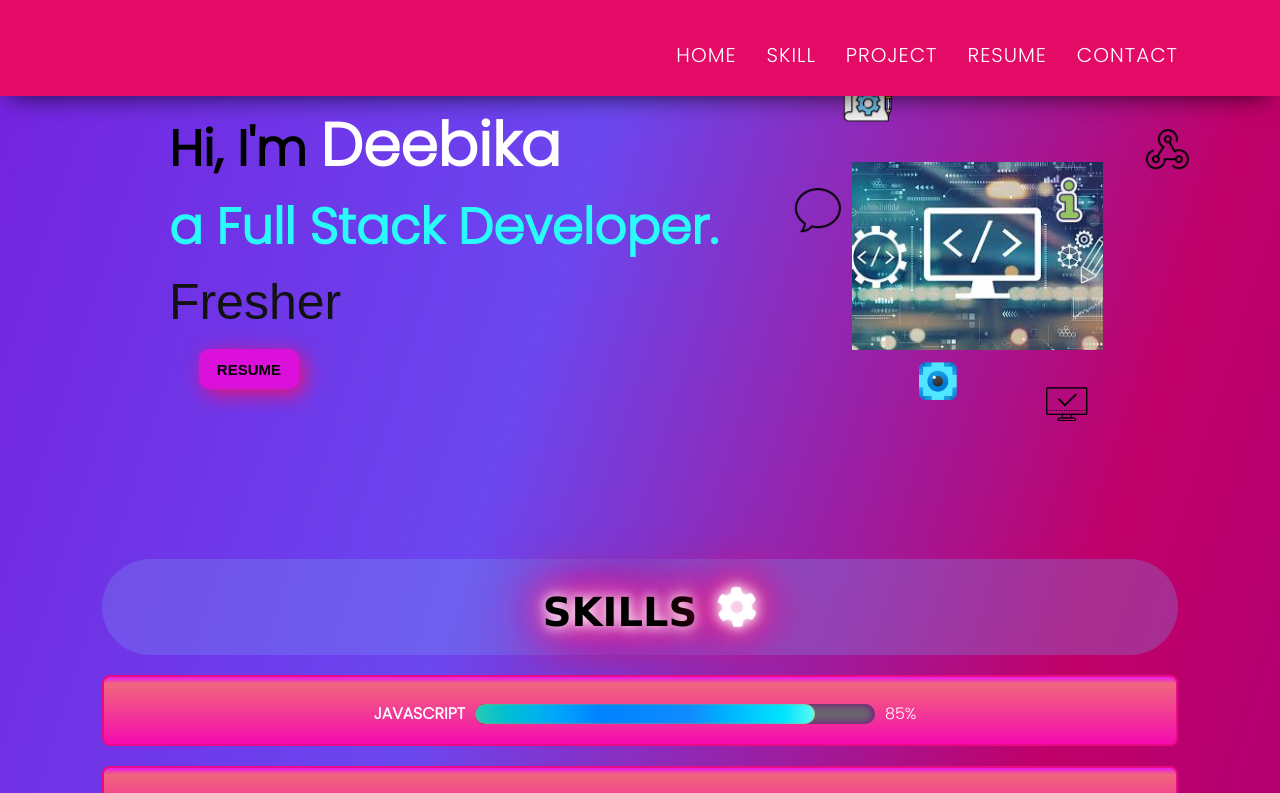
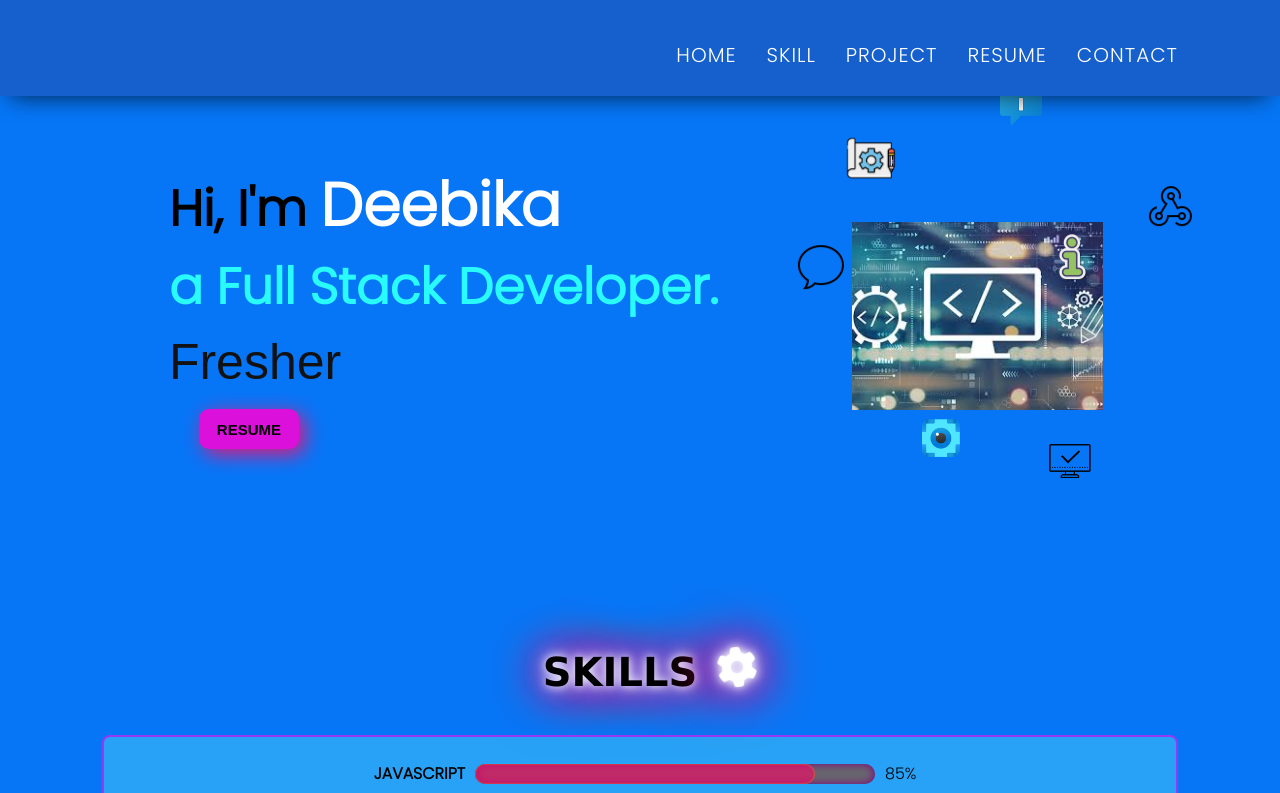
Before and after one commit to DeebikaSubramanian/Deebika-portfolio, a React (Create React App) app: page / in a window 1280 px wide. Shown: the top 793 px of the page. Built offline with nearby package versions, Linux system fonts and the light colour scheme; a web font is replaced by a local one.

Commit message:
commited

```diff
--- a/src/App.css
+++ b/src/App.css
@@ -2,8 +2,8 @@
 
 body
 {
-  background-image: linear-gradient(to right bottom, #7422de, #6b47f0, #c00069, #a10080, #751092);
-  color:white;
+  background-color: rgb(6, 118, 247);
+  color:black;
   font-family:"Poppins",sans-serif;
 
 }
@@ -49,9 +49,9 @@ button{
   display:flex;
   justify-content: center;
   align-items: center;
-  background-color: rgba(121, 159, 241, 0.288);
+  /* background-color: rgba(121, 159, 241, 0.288); */
   text-align: center;
-  border-radius: 50px;
+  /* border-radius: 50px; */
   margin-bottom: 20px;
   color:white !important;
   font-family: Verdana, Geneva, Tahoma, sans-serif;
@@ -60,7 +60,7 @@ button{
  }
  @keyframes glow {
   from {
-    text-shadow: 0 0 10px #fff, 0 0 20px #fff, 0 0 30px #e60073, 0 0 40px #e60073, 0 0 50px #e60073, 0 0 60px #e60073, 0 0 70px #e60073;
+    text-shadow: 0 0 10px #fff, 0 0 20px #fff, 0 0 30px #1e2cf3, 0 0 40px #e60073, 0 0 50px #e60073, 0 0 60px #e60073, 0 0 70px #e60073;
   }
 
   to {
--- a/src/App.js
+++ b/src/App.js
@@ -15,7 +15,7 @@ function App() {
     <Home/>
     <Skill/>
     <Project/>
-    <Resume/>
+    {/* <Resume/> */}
     <Contact/>
     </div>
 
--- a/src/components/contact/contact.css
+++ b/src/components/contact/contact.css
@@ -23,16 +23,16 @@ label
 {
     width: 90%;
     height: 50px;
-    /* border-radius: 25px; */
+    border-radius: 10px;
     }
 .input:hover{
     opacity: 0.5s;
-    transform: translateX(10px);
+    transform: translateX(5px);
     border: 2px solid purple;
-    background-color: rgb(203, 243, 22) !important;
+
 }
 .input:focus{
-    border:3px solid green;
+    border:3px solid rgb(218, 223, 218);
     background-color: rgb(250, 224, 191);
 }
 textarea
@@ -47,7 +47,7 @@ textarea
 .button
 {
     border-radius: 10px;
-   background-color: purple;
+   background-color: rgb(16, 38, 243);
    width:120px;
    height:50px;
     font-size:30px;
@@ -57,8 +57,8 @@ textarea
 }
 .button:hover{
 opacity: 0.3s;
-color:red;
-background-color: yellowgreen;
+color:rgb(12, 11, 11);
+background-color: rgb(227, 230, 221);
 }
 .container
 {
@@ -69,9 +69,9 @@ background-color: yellowgreen;
     padding:15px;
     display: flex;
     justify-content: space-between;
-    border:3px solid purple;
+    border:3px solid rgb(26, 4, 63);
     width:80vw;
-    background-color: rgb(214, 19, 140);
+    background-color: rgb(6, 80, 241);
 }
 .form
 {
--- a/src/components/header/Header.js
+++ b/src/components/header/Header.js
@@ -52,9 +52,6 @@
 
 import React, { useState } from "react"
 import "./header.css"
-import { Link, animateScroll as scroll } from "react-scroll";
-
-
 
 const Header = () => {
   // fixed Header
--- a/src/components/header/header.css
+++ b/src/components/header/header.css
@@ -24,15 +24,12 @@ header {
     letter-spacing: 1px;
   }
   header ul li a:hover {
-    color: black;
-    border: 2px solid black;
-    border-radius:10px;
-    background-color: #ff014f;
+    color: rgb(240, 229, 229);
     cursor:pointer;
-    transition: all 0.5s ease-in-out;
-  }
+    border-top: #b41717 4px solid;
+   }
   header ul li a:focus{
-    background-color: red;
+    border-top: #b41717 4px solid;
   }
   .home-btn {
     padding: 18px 25px;
@@ -40,7 +37,7 @@ header {
     transition: 0.3s all ease;
     cursor: pointer;
     height: fit-content;
-    color: #ff014f;
+    color: #8015e4;
   }
   .home-btn {
     background: linear-gradient(145deg, purple, #b41717);
@@ -61,7 +58,7 @@ header {
     top: 0;
     z-index: 1000;
     width: 100%;
-    background-color: rgb(228, 11, 102);
+    background-color: rgb(22, 96, 206);
     box-shadow: -1px 11px 24px -11px rgba(0, 0, 0, 0.75);
     transition: 0.5s;
   }
@@ -87,7 +84,7 @@ header {
       transition: all 0.5s ease-in-out;
       width: 120%;
       /* height: 50vh; */
-      background-color: rgb(250, 7, 140);
+      background-color: rgb(105, 99, 103);
       z-index: 888;
     }
      ul li {
--- a/src/components/home/home.css
+++ b/src/components/home/home.css
@@ -1,5 +1,5 @@
 .home{
-    margin-top: 30px;
+    margin-top: 90px;
 }
 
 h1{
--- a/src/components/projects/projects.css
+++ b/src/components/projects/projects.css
@@ -15,13 +15,13 @@
 }
 .project_card:hover
 {
-    background-image: linear-gradient(to right bottom, #16f06b, #71f153, #a0f13c, #c8ef29, #ecec1c);
+   background-color: rgb(227, 231, 231);
     opacity: 5;
     width:400px;
     color:white;
     transition: all 0.5s ease-in-out;
     /* transform: translateY(-30px); */
-    transform:rotateY(180deg);
+    transform:translateY(-10px);
     color:red;
 
 }
@@ -53,7 +53,7 @@ img{
 }
 .image
 {
-    border-bottom: 2px solid rgb(5, 5, 5);
+    /* border-bottom: 2px solid rgb(5, 5, 5); */
     height: 80%;
 
 }
--- a/src/components/skill/skill.css
+++ b/src/components/skill/skill.css
@@ -17,10 +17,11 @@
     margin:20px 0;
     /* width: 700px; */
     padding:24px 10px 18px;
-    background:linear-gradient(rgb(235, 27, 235) 0%, rgb(240, 102, 125) 10%,rgb(245, 11, 175));
+    /* background:linear-gradient(rgb(158, 21, 238) 0%, rgb(240, 102, 125) 10%,rgb(245, 11, 175)); */
+    background-color: rgba(73, 205, 245, 0.5);
     border-radius: 8px;
     overflow: hidden;
-    border: 2px solid rgb(233, 10, 133);
+    border: 2px solid rgb(152, 56, 241);
     transition: 0.5s;
 }
 
@@ -65,7 +66,8 @@
     width: 75%;
     height: 100%;
     border-radius: 10px;
-    background-image: linear-gradient(to right, #27c9b4, #00bfd0, #00b1ed, #009eff, #0083ff, #0586ff, #0b89ff, #128cff, #00aeff, #00cbff, #00e4fe, #5ffbf1);
+    background-color: rgba(255, 0, 98, 0.582);
+    /* background-image: linear-gradient(to right, #c92727, #d04200, #ed0092, #ff0062, #0083ff, #0586ff, #0b89ff, #128cff, #00aeff, #00cbff, #00e4fe, #5ffbf1); */
     box-shadow: inset 0 0 2px rgb(241, 146, 23);
     animation: animates 4s ease-in-out forwards;
 }
```
Also changed, not shown: 1 other file (tests, documents, lock files or other folders).
